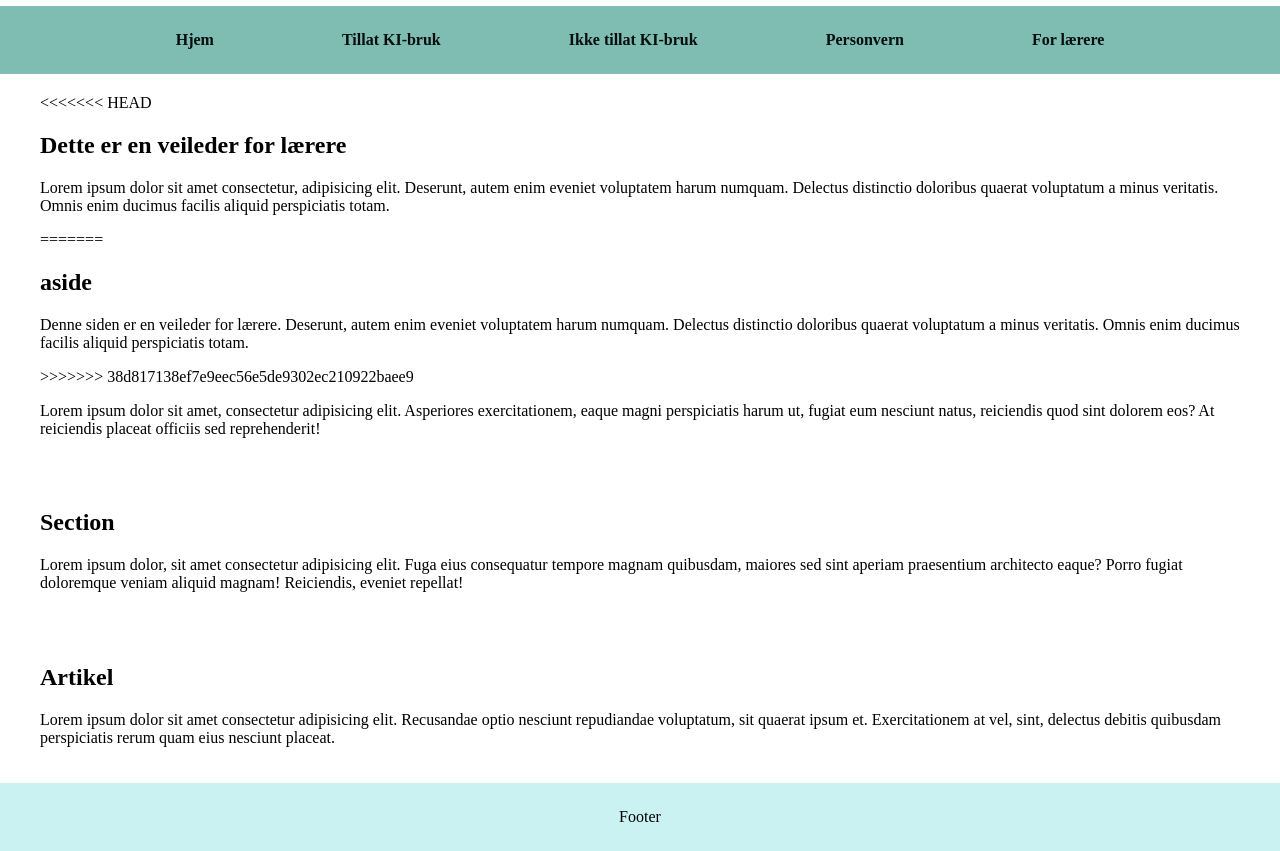
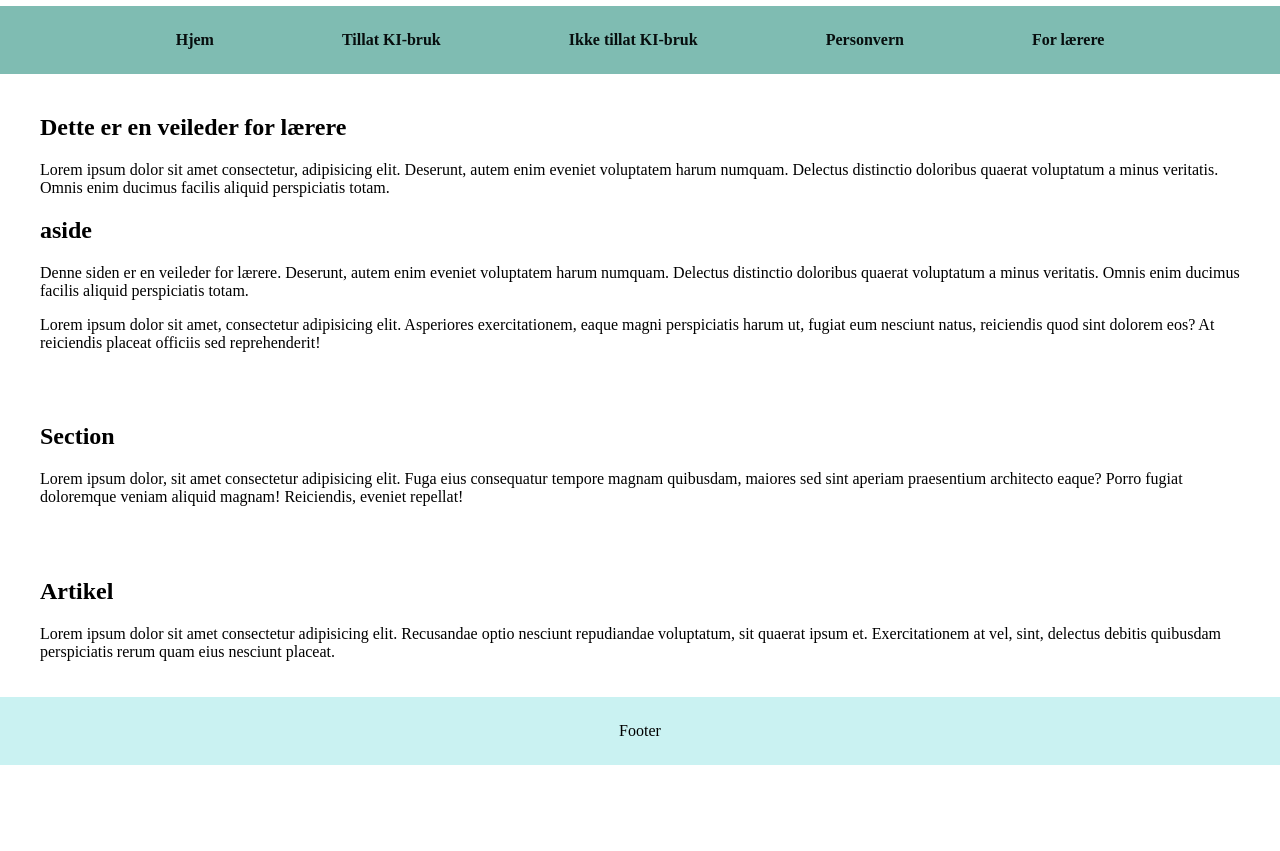
Before and after one commit to zareiisakineh/aiguidebookV2, a plain HTML site: page forLærere.html in a window 1280 px wide. Shown: the part 74-925 px from the top of the page. After the commit the page ends 839 px from the top, so only its background shows below. Drawn offline with Linux system fonts and the light colour scheme.

Commit message:
Oppdaterer innhold på nettsiden

```diff
--- a/forLærere.html
+++ b/forLærere.html
@@ -35,13 +35,10 @@
 
     <main>
         <aside>
-<<<<<<< HEAD
             <h2>Dette er en veileder for lærere</h2>
             <p>Lorem ipsum dolor sit amet consectetur, adipisicing elit. Deserunt, autem enim eveniet voluptatem harum numquam. Delectus distinctio doloribus quaerat voluptatum a minus veritatis. Omnis enim ducimus facilis aliquid perspiciatis totam.</p>
-=======
             <h2>aside</h2>
             <p>Denne siden er en veileder for lærere. Deserunt, autem enim eveniet voluptatem harum numquam. Delectus distinctio doloribus quaerat voluptatum a minus veritatis. Omnis enim ducimus facilis aliquid perspiciatis totam.</p>
->>>>>>> 38d817138ef7e9eec56e5de9302ec210922baee9
             <p>Lorem ipsum dolor sit amet, consectetur adipisicing elit. Asperiores exercitationem, eaque magni perspiciatis harum ut, fugiat eum nesciunt natus, reiciendis quod sint dolorem eos? At reiciendis placeat officiis sed reprehenderit!</p>
         </aside>
 
```
